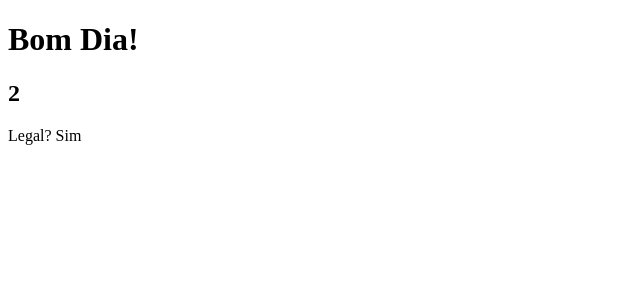
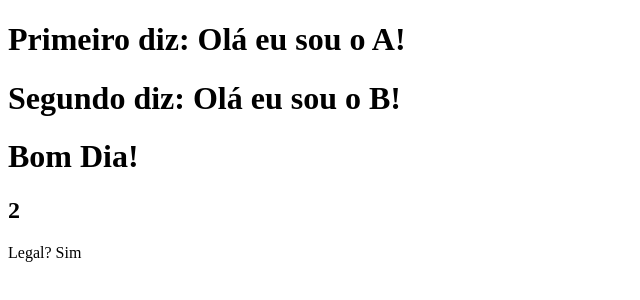
Before and after one commit to luanhenriquepp/exercicios-react, a React (Create React App) app: page / in a window 1280 px wide. Shown: the top 300 px of the page, without its empty margins (0-640 px from the left). Built offline with nearby package versions, Linux system fonts and the light colour scheme.

Commit message:
Conceito de multiplos components em um único component

```diff
--- /dev/null
+++ b/src/components/SegundoComponent.jsx
@@ -0,0 +1,7 @@
+import React from 'react';
+
+const CompA= props => <h1>Primeiro diz: {props.valor}</h1>;
+
+const CompB = props => <h1>Segundo diz: {props.valor}</h1>;
+
+export {CompA, CompB}
--- a/src/index.js
+++ b/src/index.js
@@ -1,10 +1,13 @@
 import ReactDOM from 'react-dom';
 import React from 'react';
 import PrimeiroComponent from './components/PrimeiroComponent';
+import {CompA , CompB} from "./components/SegundoComponent";
 
 const elemento = document.getElementById('root');
 ReactDOM.render(
     <div>
+        <CompA valor="Olá eu sou o A!"/>
+        <CompB valor="Olá eu sou o B!"/>
         <PrimeiroComponent valor="Bom Dia!"/>
     </div>
 , elemento);
```
